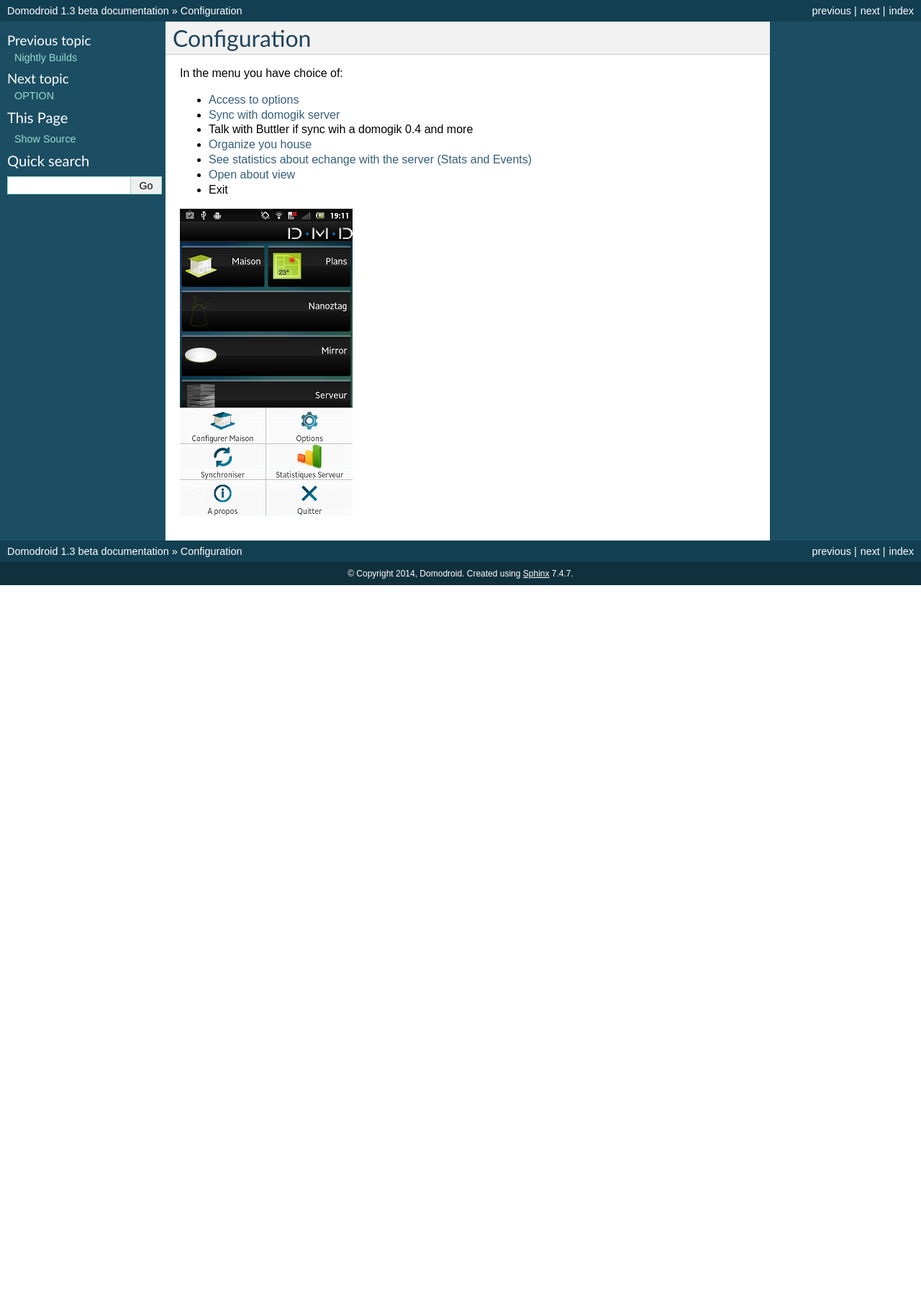
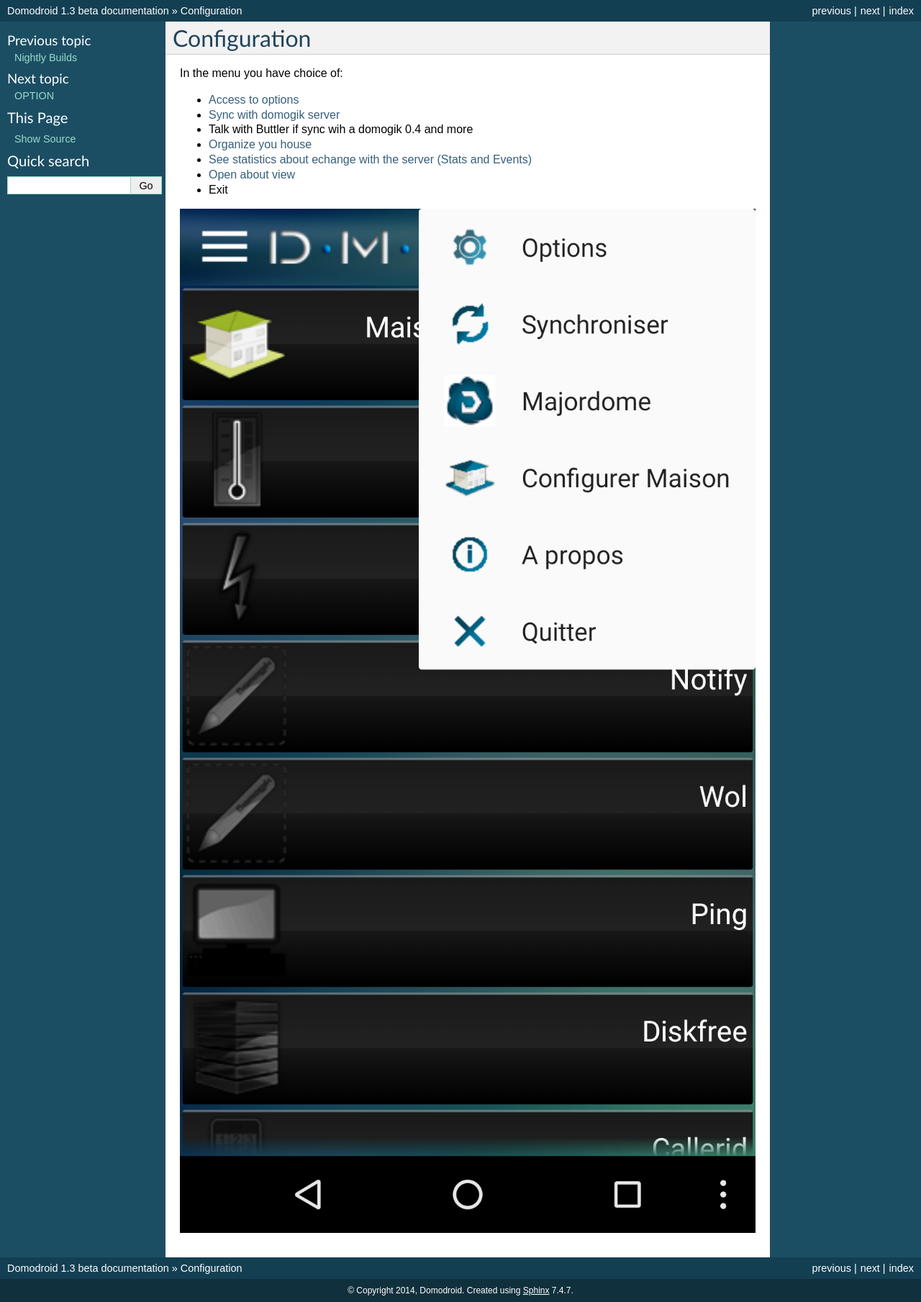
Before and after one commit to domogik/domodroid-doc, a Sphinx documentation site: the page built from docs/end_user/configuration.txt, in a window 1280 px wide. Shown: the whole page at 72% size. Built offline with Sphinx 7.4.7, drawn with Linux system fonts in a browser that asks for light colours; pages that are not in the unit, such as notebooks, are missing from menus; before the commit the page ends 900 px from its top, so only the background shows below that.

Commit message:
more option and image

```diff
--- a/docs/end_user/configuration.txt
+++ b/docs/end_user/configuration.txt
@@ -12,4 +12,4 @@
 * :doc:`Open about view <about>`
 * Exit
 
-.. image:: image/menu_open.png
+.. image:: image/Fr_menu_open.png
```
Also changed, not shown: docs/end_user/image/Fr_menu_open.png (added).
